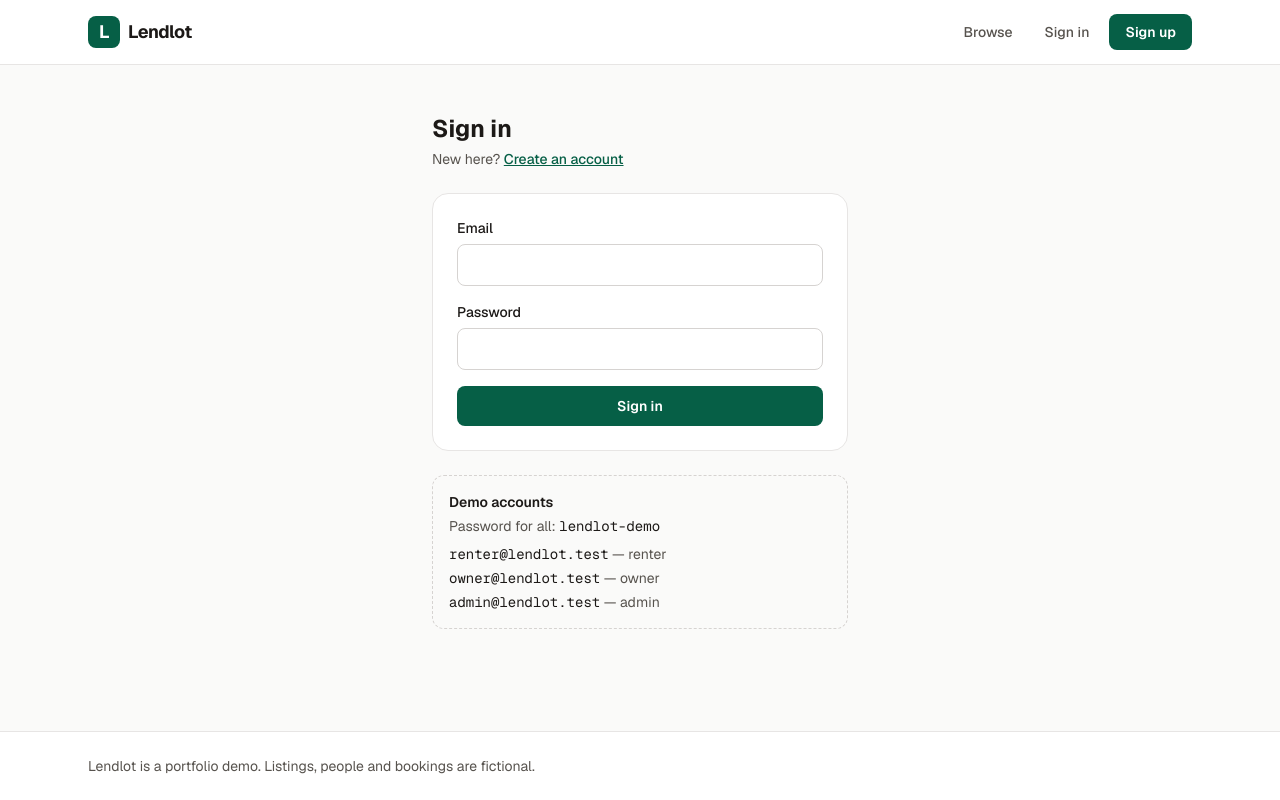
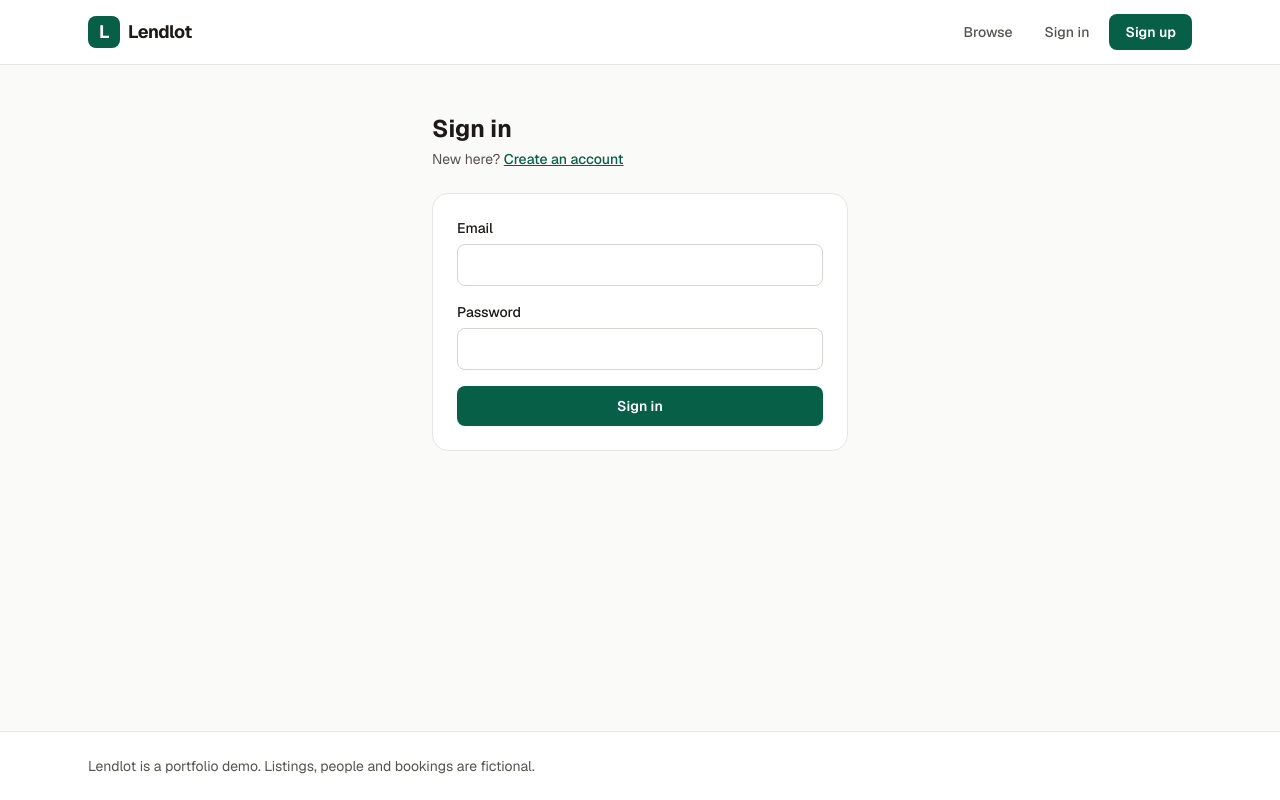
Before and after one commit to Dinojan9901/lendlot, a Next.js app: page /login in a window 1280 px wide. Built offline with nearby package versions, Linux system fonts and the light colour scheme; no server answers.

Commit message:
Remove demo account details from the sign-in page
Visitors now create their own account to try Lendlot.

```diff
--- a/src/app/login/page.tsx
+++ b/src/app/login/page.tsx
@@ -21,25 +21,6 @@ export default function LoginPage({ searchParams }: PageProps<"/login">) {
           <LoginFormWithCallback searchParams={searchParams} />
         </Suspense>
       </div>
-      <section aria-labelledby="demo-heading" className="mt-6 rounded-xl border border-dashed border-stone-300 p-4 text-sm">
-        <h2 id="demo-heading" className="font-semibold text-ink">
-          Demo accounts
-        </h2>
-        <p className="mt-1 text-muted">
-          Password for all: <code className="font-mono text-ink">lendlot-demo</code>
-        </p>
-        <ul className="mt-2 space-y-1 text-muted">
-          <li>
-            <code className="font-mono text-ink">renter@lendlot.test</code> — renter
-          </li>
-          <li>
-            <code className="font-mono text-ink">owner@lendlot.test</code> — owner
-          </li>
-          <li>
-            <code className="font-mono text-ink">admin@lendlot.test</code> — admin
-          </li>
-        </ul>
-      </section>
     </div>
   );
 }
```
